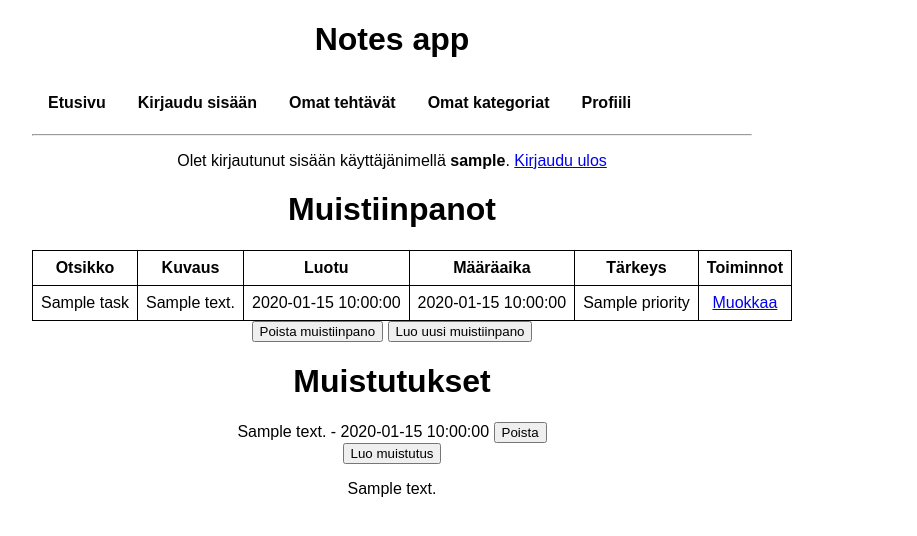
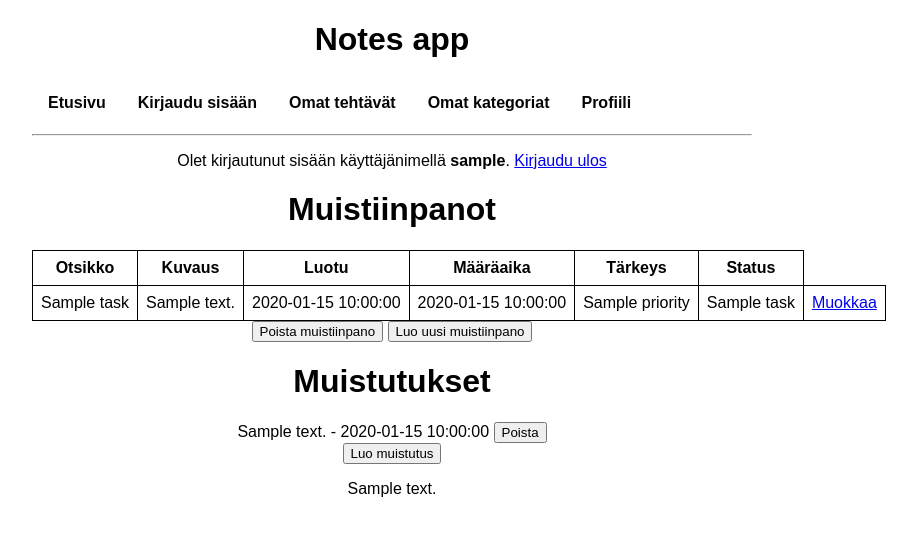
Before and after one commit to veeranniina/tsoha-teht-v-sovellus, a Flask app: template templates/home.html in a window 1280 px wide. Shown: the top 536 px of the page, without its empty margins (248-1165 px from the left). Run offline with Flask 3, Linux system fonts and the light colour scheme; the visitor is signed in with stand-in values (Sample User, id 1); the template is opened without the code that fills it: most values are stand-ins (such as "Sample title", 1, 10 or a date in 2020).

Commit message:
tried to fix status problem

```diff
--- a/templates/home.html
+++ b/templates/home.html
@@ -15,7 +15,7 @@
                 <th>Luotu</th>
                 <th>Määräaika</th>
                 <th>Tärkeys</th>
-                <th>Toiminnot</th>
+                <th>Status</th>
             </tr>
         </thead>
         <tbody>
@@ -26,6 +26,7 @@
                 <td>{{ task.date }}</td>
                 <td>{{ task.due_date }}</td>
                 <td>{{ task.priority }}</td>
+                <td>{{ task.status_name }}</td>
                 <td><a href="/edit/{{ task.id }}">Muokkaa</a></td>
             </tr>
 
```
